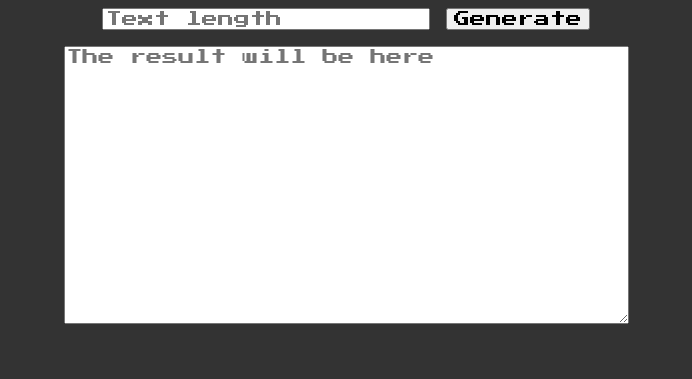
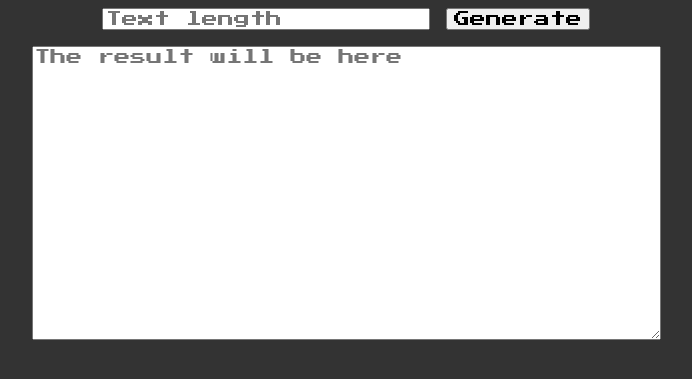
Before and after one commit to hvinya/hvinya.github.io, a Jekyll site: the page built from sentence_generator.html, in a window 1280 px wide. Shown: the top 379 px of the page, without its empty margins (294-986 px from the left). Built offline with Jekyll 4.4.1, drawn with Linux system fonts in a browser that asks for light colours.

Commit message:
Update sentence_generator.html

```diff
--- a/sentence_generator.html
+++ b/sentence_generator.html
@@ -8,7 +8,7 @@ title: Sentence Generator
     <button id="generate">Generate</button>
     <br/>
     <br/>
-    <textarea id="result" rows="17" cols="34" spellcheck="false" placeholder="The result will be here"></textarea>
+    <textarea id="result" rows="18" cols="38" spellcheck="false" placeholder="The result will be here"></textarea>
 </div>
 
 <script src="sentence_generator.js"></script>
```
